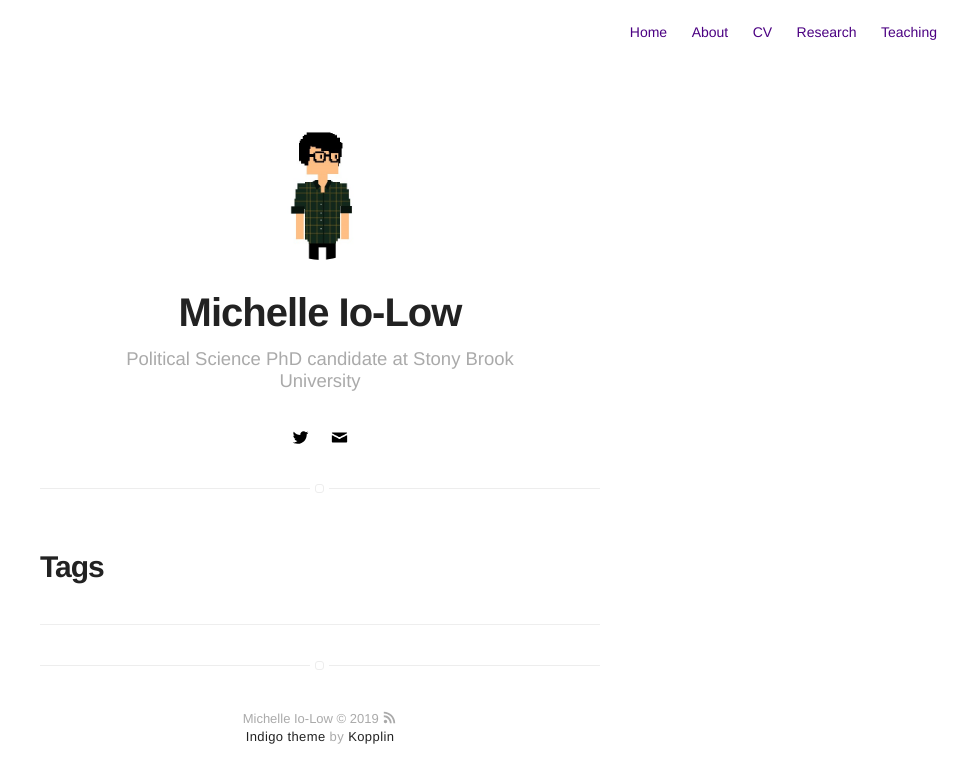
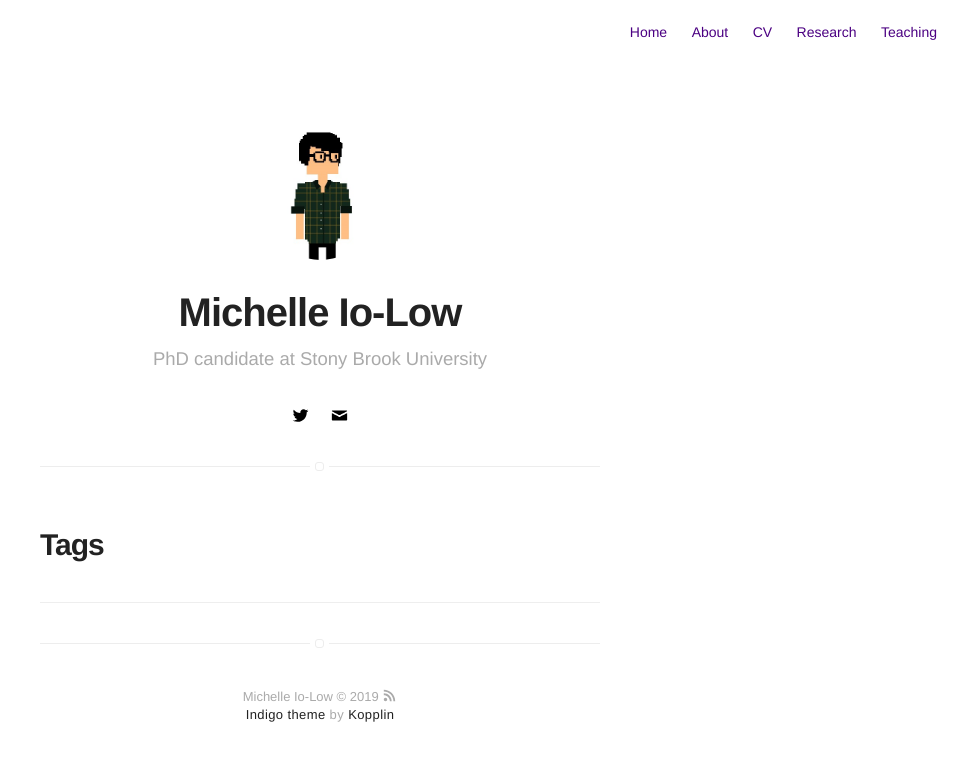
Before and after one commit to miolow/miolow.github.io, a Jekyll site: the page built from tags.html, in a window 1280 px wide. Shown: the top 783 px of the page, without its empty margins (320-1280 px from the left). Built offline with Jekyll 4.4.1, drawn with Linux system fonts in a browser that asks for light colours; some web fonts are replaced.

Commit message:
Add files via upload

```diff
--- a/_config.yml
+++ b/_config.yml
@@ -1,6 +1,6 @@
 # main text of home
 name: Michelle Io-Low
-bio: Political Science PhD candidate at Stony Brook University
+bio: PhD candidate at Stony Brook University
 
 # twitter summary info
 description: A blog about technology and stuff related
```
